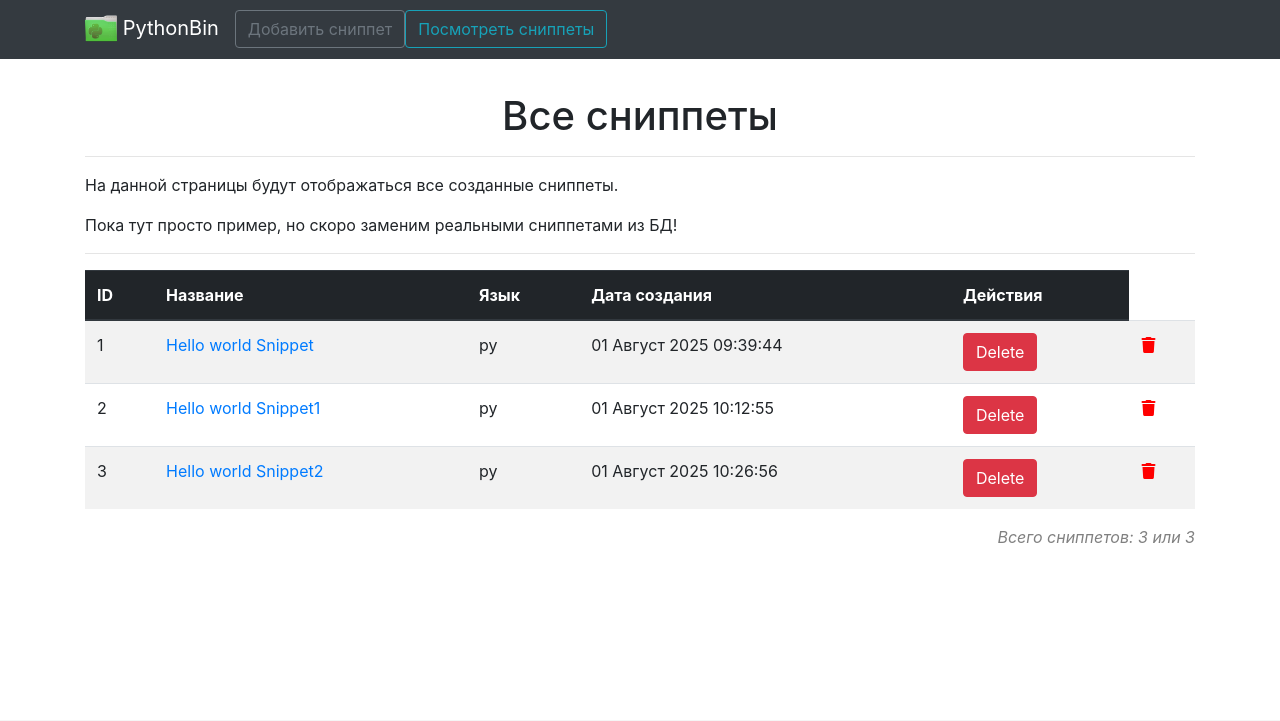
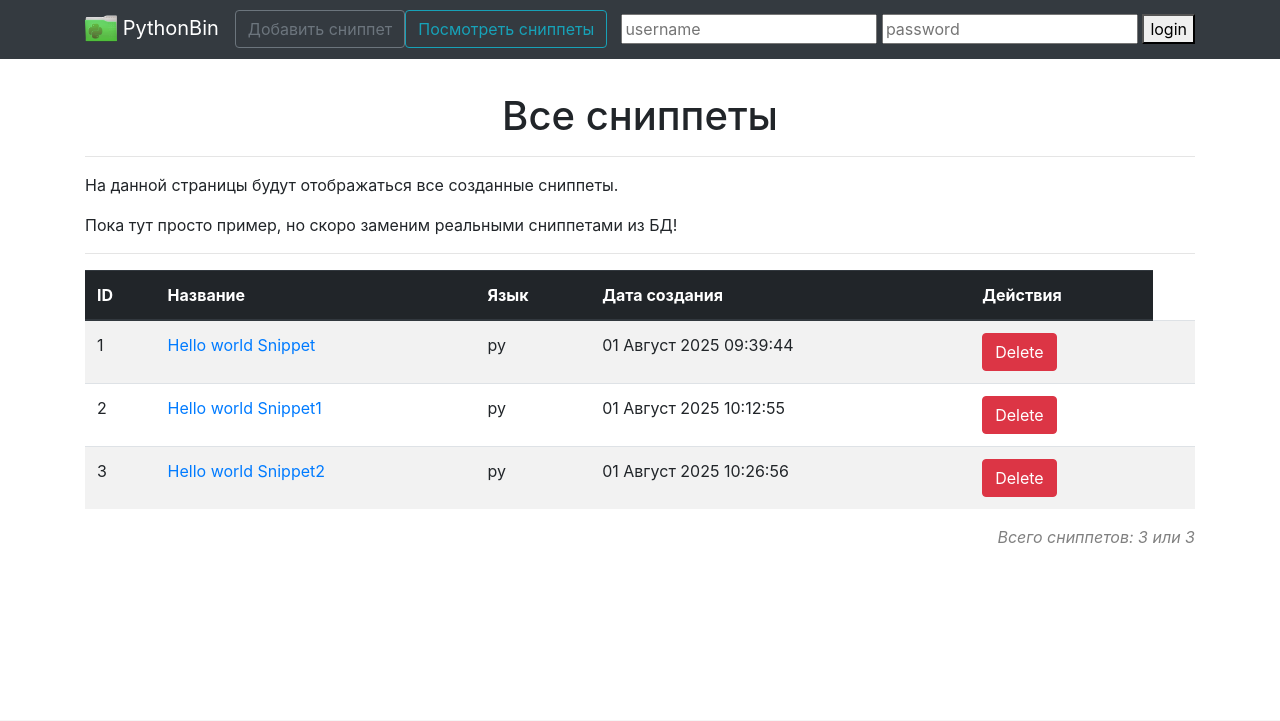
Before and after one commit to Sk8alex/DjangoSnippets, a Django app: page /snippets/list in a window 1280 px wide. Shown: the top 721 px of the page. Run offline with Django 3.2, Linux system fonts and the light colour scheme; data comes from the database, SQL or seed files in the repository; some libraries are stand-ins or nearby versions.

Commit message:
Add LOGIN and LOGOUT URLs + superuser

```diff
--- a/MainApp/views.py
+++ b/MainApp/views.py
@@ -3,6 +3,8 @@ from django.shortcuts import render, redirect, get_object_or_404
 from MainApp.models import Snippet
 from django.core.exceptions import ObjectDoesNotExist
 from MainApp.forms import SnippetForm
+from django.contrib import auth
+
 
 
 def index_page(request):
@@ -65,10 +67,30 @@ def snippet_delete(request, snippet_id: int):
     if request.method == "GET" or request.method == "POST":
         snippet = get_object_or_404(Snippet, id=snippet_id)
         snippet.delete()
-
     return redirect("snippets-list")
 
 
 
 def snippet_edit(request, snippet_id: int):
     pass
+
+
+def login(request):
+   if request.method == 'POST':
+       username = request.POST.get("username")
+       password = request.POST.get("password")
+       # print("username =", username)
+       # print("password =", password)
+       user = auth.authenticate(request, username=username, password=password)
+       if user is not None:
+           auth.login(request, user)
+       else:
+           # Return error message
+           pass
+   return redirect('home')
+
+
+
+def logout(request):
+    auth.logout(request)
+    return redirect(to="home")
--- a/Snippets/urls.py
+++ b/Snippets/urls.py
@@ -10,5 +10,7 @@ urlpatterns = [
     path('snippets/<int:snippet_id>/', views.snippet_detail, name='snippet-detail'),
     path('snippets/<int:snippet_id>/edit', views.snippet_edit, name='snippet-edit'),
     path('snippets/<int:snippet_id>/delete', views.snippet_delete, name='snippet-delete'),
+    path('login', views.login, name='login'),
+    path('logout', views.logout, name='logout'),
     #path('snippets/create', views.create_snippet, name='create-snippet'),
 ] + static(settings.STATIC_URL, document_root=settings.STATIC_ROOT)
--- a/templates/inc/inc-header.html
+++ b/templates/inc/inc-header.html
@@ -24,6 +24,19 @@
                     </li>
                 </ul>
             </div>
+
+            {% if request.user.is_authenticated %}
+                <span style="color:white;">Welcome, {{request.user.username }}</span> &nbsp;&nbsp;
+                <a href="{% url "logout" %}">logout</a>
+            {% else %}
+
+            <form method="post" action="{% url "login" %}">{% csrf_token %}
+                <input name="username"  type="text" placeholder="username">
+                <input name="password"  type="password" placeholder="password">
+                <button type="submit">login</button>
+            </form>
+            {% endif %}
+
         </div>
     </nav>
 </header>
--- a/templates/pages/view_snippets.html
+++ b/templates/pages/view_snippets.html
@@ -39,9 +39,6 @@
                             <td scope="row">{{ snippet.id }}</td>
                             <td>
                                 <a href="{% url "snippet-detail" snippet.id %}"> {{ snippet.name }}</a>
-                                {% comment %} <a href="{% url "snippet-delete" snippet.id %}">
-                                    <i style="color: red;" class="fa-solid fa-trash"></i> {% endcomment %}
-                                </a>
                             </td>
                             <td> {{ snippet.lang }} </td>
                             {# Ссылка на возможности форматирования дат #}
@@ -54,8 +51,8 @@
                                 </form>
                             </td>
                             <td>
-                                <a href="{% url "snippet-delete" snippet.id %}">
-                                <i style="color: red;" class="fa-solid fa-trash"></i>
+                                {% comment %} <a href="{% url "snippet-delete" snippet.id %}">
+                                <i style="color: red;" class="fa-solid fa-trash"></i> {% endcomment %}
                                 </a>
                             </td>
 
```
Also changed, not shown: README.md.
